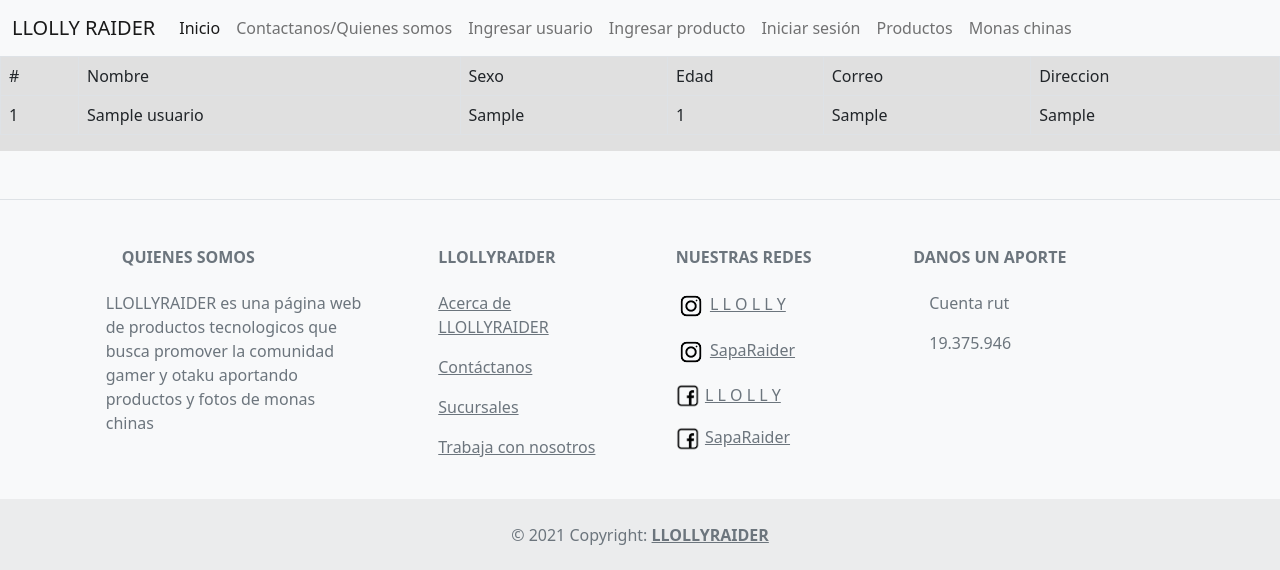
After one commit to llollyto/Exp3Backend_OrtizGingins_003D, a Django app: page /listar in a window 1280 px wide. The commit adds this page. Shown: the top 570 px of the page. Run offline with Django 3.2, Linux system fonts and the light colour scheme; tables that the repository leaves empty hold one stand-in row (values such as "Sample post").

Commit message:
ingreso usuario

```diff
--- a/core/admin.py
+++ b/core/admin.py
@@ -1,8 +1,8 @@
 from django.contrib import admin
-from.models import Usuario, Producto, Mona
+from.models import Producto, Mona, Usuario
 # Register your models here.
 
 
-admin.site.register(Usuario)
 admin.site.register(Producto)
 admin.site.register(Mona)
+admin.site.register(Usuario)
--- a/core/models.py
+++ b/core/models.py
@@ -1,18 +1,7 @@
 from django.db import models
+from django.contrib.auth.models import AbstractUser
 
 # Create your models here.
-
-class Usuario(models.Model):
-    nombreUsu = models.CharField(max_length=60)
-    rutUsu = models.CharField(max_length=12)
-    direccionUsu = models.CharField(max_length=70)
-    correoUsu = models.CharField(max_length=70)
-    fechaNa = models.DateField()
-    password = models.CharField(max_length=20)
-
-
-def __str__(self):
-    return self.Usuario
 
 class Producto(models.Model):
     nombre = models.CharField(max_length=50)
@@ -22,7 +11,18 @@ class Producto(models.Model):
 
 
 def __str__(self):
-    return self.Producto
+    return self.nombre
+
+class Usuario(models.Model):
+    nombre = models.CharField(max_length=60)
+    sexo = models.CharField(max_length=10)
+    edad = models.IntegerField()
+    correo = models.EmailField()
+    direccion = models.CharField(max_length=100)
+    password1 = models.CharField(max_length=20)
+
+def __str__(self):
+    return self.nombre
 
 class Mona(models.Model):
     descripcion = models.TextField()
--- a/core/static/core/estilos.css
+++ b/core/static/core/estilos.css
@@ -37,3 +37,11 @@
      opacity: 0.7;
      border-radius: 50px;
 }
+
+.inf-content{
+    border:1px solid #DDDDDD;
+    -webkit-border-radius:10px;
+    -moz-border-radius:10px;
+    border-radius:10px;
+    box-shadow: 7px 7px 7px rgba(0, 0, 0, 0.3);
+}
--- a/core/templates/core/includes/base.html
+++ b/core/templates/core/includes/base.html
@@ -9,6 +9,7 @@
         integrity="sha384-JEW9xMcG8R+pH31jmWH6WWP0WintQrMb4s7ZOdauHnUtxwoG2vI5DkLtS3qm9Ekf"
         crossorigin="anonymous"></script>
     <link rel="stylesheet" href="{% static 'core/estilos.css' %}">
+
     <title>{% block title %}Sapallo 2.0{% endblock %}</title>
 </head>
 {% load static%}
--- a/core/templates/core/includes/nav.html
+++ b/core/templates/core/includes/nav.html
@@ -12,10 +12,10 @@
           <li class="nav-item">
             <a class="nav-link" href="{% url 'info' %}">Contactanos/Quienes somos</a>
           </li>
+          <li class="nav-item">
+            <a class="nav-link" href="{% url 'IngresoUsuario' %}">Ingresar usuario</a>
+          </li>
 
-          <li class="nav-item">
-            <a class="nav-link" href="{% url 'ingresarUsuario' %}">Registrar usuario</a>
-          </li>
           <li class="nav-item">
             <a class="nav-link" href="{% url 'ingresarProducto' %}">Ingresar producto</a>
           </li>
@@ -37,10 +37,7 @@
           </li>
 
         </ul>
-        <form class="d-flex">
-          <input class="form-control me-2" type="search" placeholder="Search" aria-label="Search">
-          <button class="btn btn-outline-success" type="submit">Search</button>
-        </form>
+
       </div>
     </div>
   </nav>
--- /dev/null
+++ b/core/templates/core/infoUsuario.html
@@ -0,0 +1,40 @@
+{% extends "core/Includes/base.html" %}
+{% block body %}
+{% load static %}
+
+
+<table class="table table-bordered">
+<thead>
+    <tr>
+        <td>#</td>
+        <td>Nombre</td>
+        <td>Sexo</td>
+        <td>Edad</td>
+        <td>Correo</td>
+        <td>Direccion</td>
+    </tr>
+</thead>
+<tbody>
+    {% if usu %}
+    {% for Usuario in usu %}
+    <tr>
+        <td>{{ Usuario.id }}</td>
+        <td>{{ Usuario.nombre }}</td>
+        <td>{{ Usuario.sexo }}</td>
+        <td>{{ Usuario.edad }}</td>
+        <td>{{ Usuario.correo }}</td>
+        <td>{{ Usuario.direccion }}</td>
+    </tr>
+    {% endfor %}
+    {% else %}
+    <h1>No hay usuarios</h1>
+    {% endif %}
+</tbody>
+</table>
+
+
+
+
+
+{% include "core/Includes/footer.html" %}
+{% endblock %}
--- a/core/urls.py
+++ b/core/urls.py
@@ -1,7 +1,8 @@
 from django.contrib import admin
 from django.urls import path, include
 from . import views
-from .views import ingresarProducto, home, Monas, ingresarUsuario, productos, info, subirImagen
+from .views import ingresarProducto, home, Monas, productos, subirImagen, IngresoUsuario, UsuarioList, UsuarioEdit
+from django.contrib.auth.views import LoginView, LogoutView
 
 
 urlpatterns=[
@@ -11,7 +12,9 @@ urlpatterns=[
     path('info', views.info, name='info'),
     path('ingresarProducto', views.ingresarProducto, name="ingresarProducto"),
     path('subirImagen', views.subirImagen, name="subirImagen"),
-    path('ingresarUsuario', ingresarUsuario, name="ingresarUsuario"),
+    path('IngresoUsuario', views.IngresoUsuario, name="IngresoUsuario"),
+    path('listar', views.UsuarioList, name="UsuarioList"),
+    path('editar/<int:id>/', views.UsuarioEdit, name="UsuarioEdit"),
 
     #path('test/', views.test, name='test'),
 ]
--- a/core/views.py
+++ b/core/views.py
@@ -1,9 +1,13 @@
 from django.shortcuts import render, redirect
 from .models import Producto
 from .models import Mona
+from .models import Usuario
 from .forms import ProductoForm, UsuarioForm
 from django.http import HttpResponse
 from django.contrib.auth import login, authenticate
+from django.views.generic import CreateView, ListView, UpdateView, DeleteView
+
+
 
 # Create your views here.
 
@@ -12,11 +16,7 @@ def Monas(request):
     return render(request, 'core/Monas.html', context={'Mona': mona})
 
 def productos(request):
-
     producto = Producto.objects.all()
-    print(producto)
-    for i, c in enumerate(producto):
-         print(c.imagen.url)
     return render(request, 'core/productos.html',  context={'Producto': producto})
 
 def info(request):
@@ -48,12 +48,29 @@ def subirImagen(request):
             imagenes.save()
         return render(request, 'core/forms.html')
 
-def ingresarUsuario(request):
-    if request.method=='POST':
-        usuario_form = UsuarioForm(request.POST)
-        if usuario_form.is_valid():
-            usuario_form.save()
-            return redirect('home')
+def IngresoUsuario(request):
+    if request.method == 'POST':
+        form = UsuarioForm(request.POST)
+        if form.is_valid():
+            form.save()
+        return redirect('home')
     else:
-        usuario_form = UsuarioForm()
-    return render(request, 'core/usuform.html'  , {'usuario_form': usuario_form})
+        form = UsuarioForm()
+    return render(request, 'core/usuform.html'  , {'form': form})
+
+def UsuarioList(request):
+    usuario = Usuario.objects.all()
+    contexto = {'usu': usuario}
+    return render(request, 'core/infoUsuario.html'  , contexto)
+
+
+def UsuarioEdit(request, id):
+    usu = Usuario.objects.get(id=id)
+    if request.method == 'GET':
+        form = UsuarioForm(instance=usu)
+    else:
+        form = UsuarioForm(request.POST, instance=usu)
+        if form.is_valid():
+            form.save()
+        return redirect('UsuarioList')
+    return render(request, 'core/usuform.html')
```
Also changed, not shown: core/forms.py (+36 -25 lines), core/templates/core/usuform.html (+5 -53 lines), core/migrations/0007_delete_usuario.py (added), core/migrations/0008_usuario.py (added).
